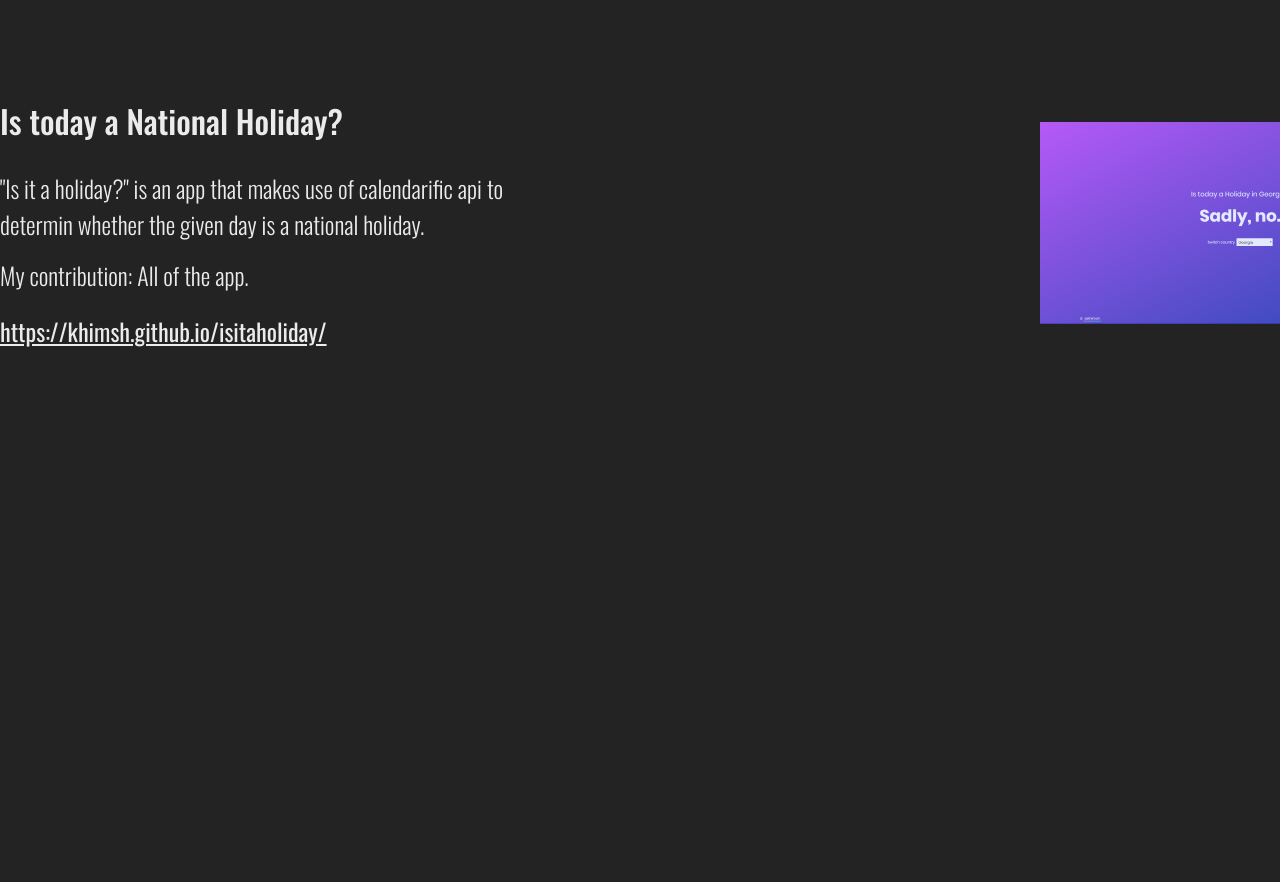
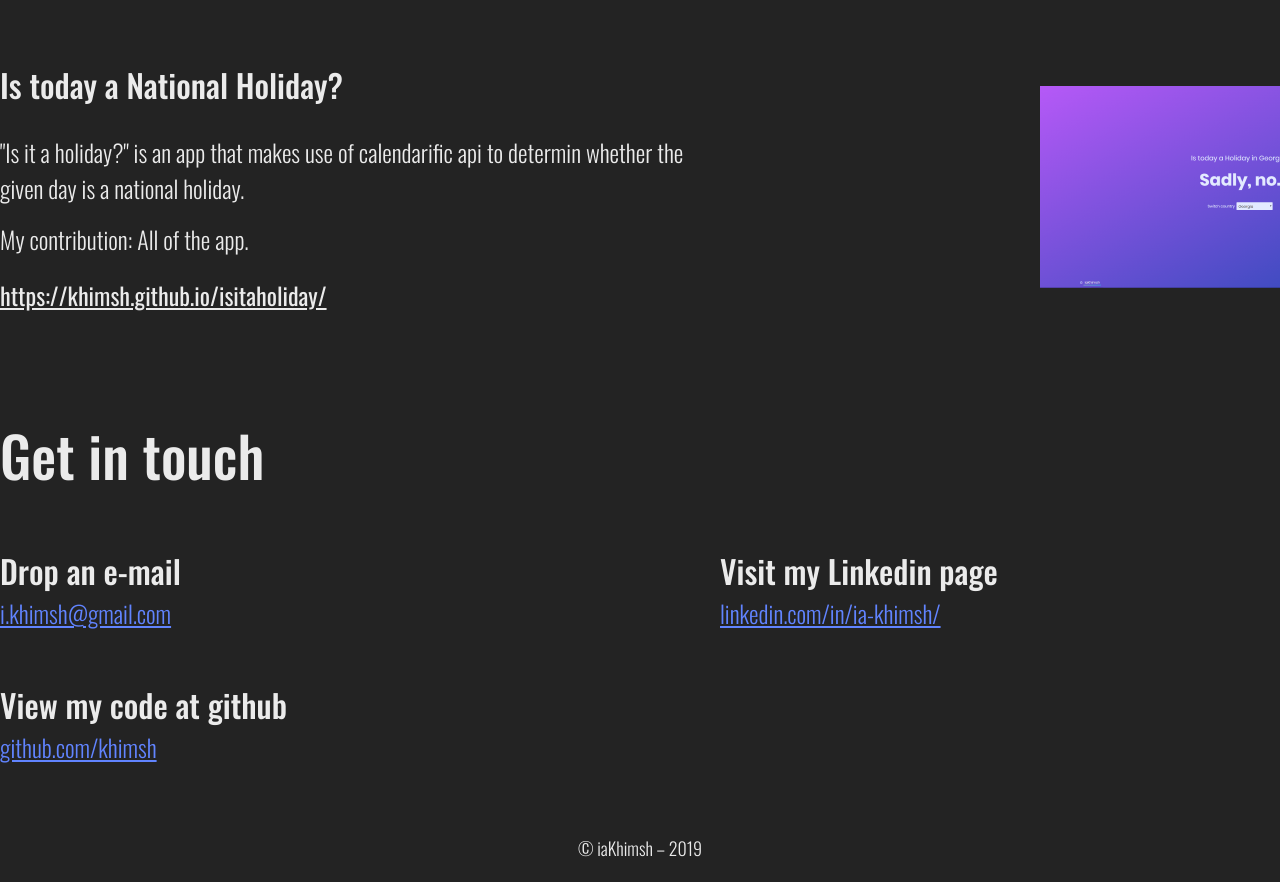
Before and after one commit to khimsh/khimsh.github.io, a website: page index.html in a window 1280 px wide. Shown: the part 2100-2982 px from the top of the page. Before the commit the page ends 2549 px from the top, so only its background shows below. Drawn offline with nearby package versions, Linux system fonts and the light colour scheme.

Commit message:
added footer, finished works.

```diff
--- /dev/null
+++ b/assets/scss/_contact.scss
@@ -0,0 +1,25 @@
+.contact {
+    padding: 0 0 50px 0;
+
+    .contact-links {
+        display: grid;
+        grid-template-columns: 1fr 1fr;
+        row-gap: 50px;
+
+        li {
+            h3 {
+                font-weight: 500;
+                font-size: 32px;
+            }
+
+            a {
+                &:link,
+                &:visited {
+                    color: $color-main;
+                    font-weight: 300;
+                    font-size: 24px;
+                }
+            }
+        }
+    }
+}
--- /dev/null
+++ b/assets/scss/_footer.scss
@@ -0,0 +1,11 @@
+.footer {
+    padding: 20px 0;
+    display: flex;
+    justify-content: center;
+    align-items: center;
+
+    &__copy {
+        font-weight: 300;
+        font-size: 18px;
+    }
+}
--- a/assets/scss/_work.scss
+++ b/assets/scss/_work.scss
@@ -17,7 +17,7 @@
         p {
             font-weight: 300;
             font-size: 24px;
-            max-width: 50%;
+            max-width: 70%;
             &:not(:last-child) {
                 margin-bottom: 15px;
             }
--- a/assets/scss/main.scss
+++ b/assets/scss/main.scss
@@ -4,3 +4,5 @@
 @import "navigation";
 @import "hero";
 @import "work";
+@import "contact";
+@import "footer";
--- a/index.html
+++ b/index.html
@@ -175,9 +175,34 @@
 
             </div><!-- .works__container -->
         </div><!-- end Container -->
-    </section>
-    <!-- end section Works -->
+    </section><!-- end section Works -->
 
+    <section class="section contact">
+        <div class="container">
+            <h2 class="section__title">Get in touch</h2>
+
+            <ul class="contact-links">
+                <li>
+                    <h3>Drop an e-mail</h3>
+                    <a href="mailto:i.khimsh@gmail.com">i.khimsh@gmail.com</a>
+                </li>
+                <li>
+                    <h3>Visit my Linkedin page</h3>
+                    <a href="https://www.linkedin.com/in/ia-khimsh/"  target="_blank" rel="noreferrer">linkedin.com/in/ia-khimsh/</a>
+                </li>
+                <li>
+                    <h3>View my code at github</h3>
+                    <a href="https://github.com/khimsh" target="_blank" rel="noreferrer">github.com/khimsh</a>
+                </li>
+            </ul>
+        </div>
+    </section><!-- end section Contact -->
+
+    <footer class="footer">
+        <div class="footer__copy">
+            &copy; iaKhimsh &ndash; 2019
+        </div>
+    </footer>
 
     <script src="assets/js/script.js"></script>
 </body>
```
Also changed, not shown: assets/css/main.min.css, 1 other file.
